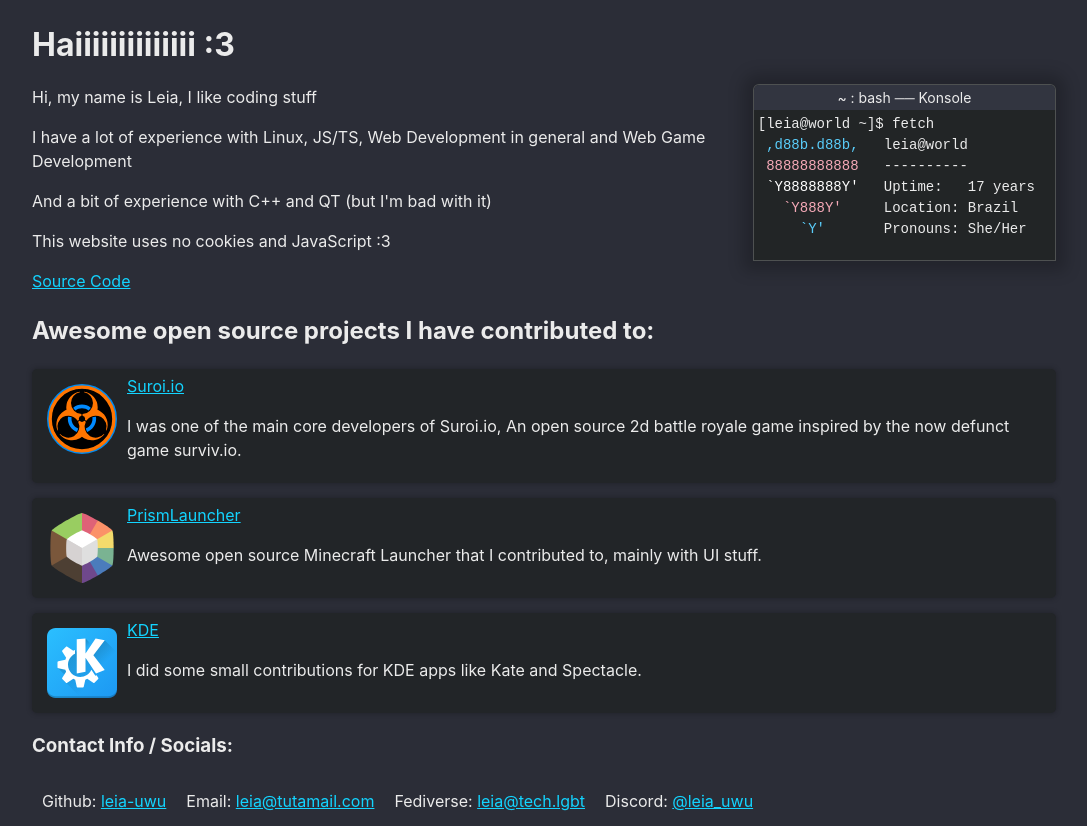
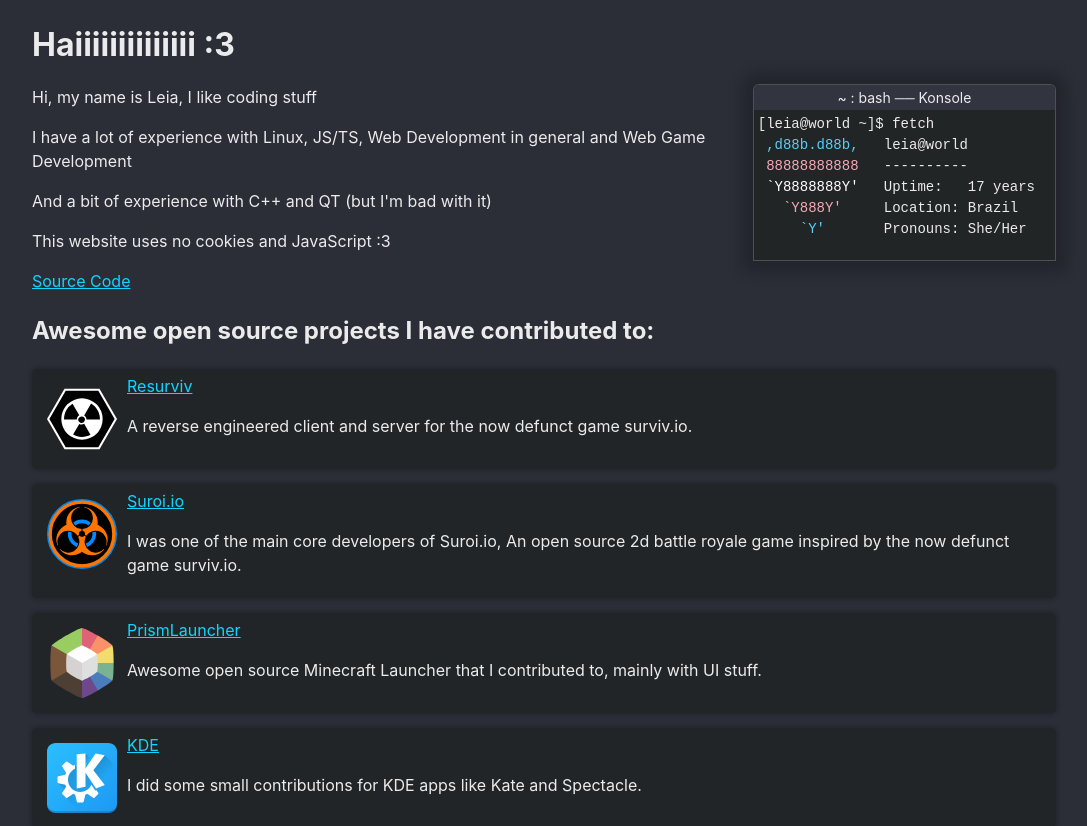
Before and after one commit to leia-uwu/leia-uwu.github.io, a website built with Vite: page index.html in a window 1280 px wide. Shown: the top 826 px of the page, without its empty margins (96-1183 px from the left). Built offline with nearby package versions, Linux system fonts and the light colour scheme; files whose address does not match are found by name.

Commit message:
feat: resurviv project

```diff
--- a/index.html
+++ b/index.html
@@ -38,6 +38,16 @@
       </div>
       <h2>Awesome open source projects I have contributed to:</h2>
       <div id="projects-list">
+
+        <div class="project">
+          <img alt="Resurviv Logo" class="project-img" src="./img/resurviv.svg"></img>
+          <div>
+            <a referrerpolicy="no-referrer" href="https://github.com/leia-uwu/resurviv">
+              <div>Resurviv</div>
+            </a>
+            <p>A reverse engineered client and server for the now defunct game surviv.io.</p>
+          </div>
+        </div>
 
         <div class="project">
           <img alt="Suroi Logo" class="project-img" src="./img/suroi.svg"></img>
```
Also changed, not shown: img/resurviv.svg (added).
